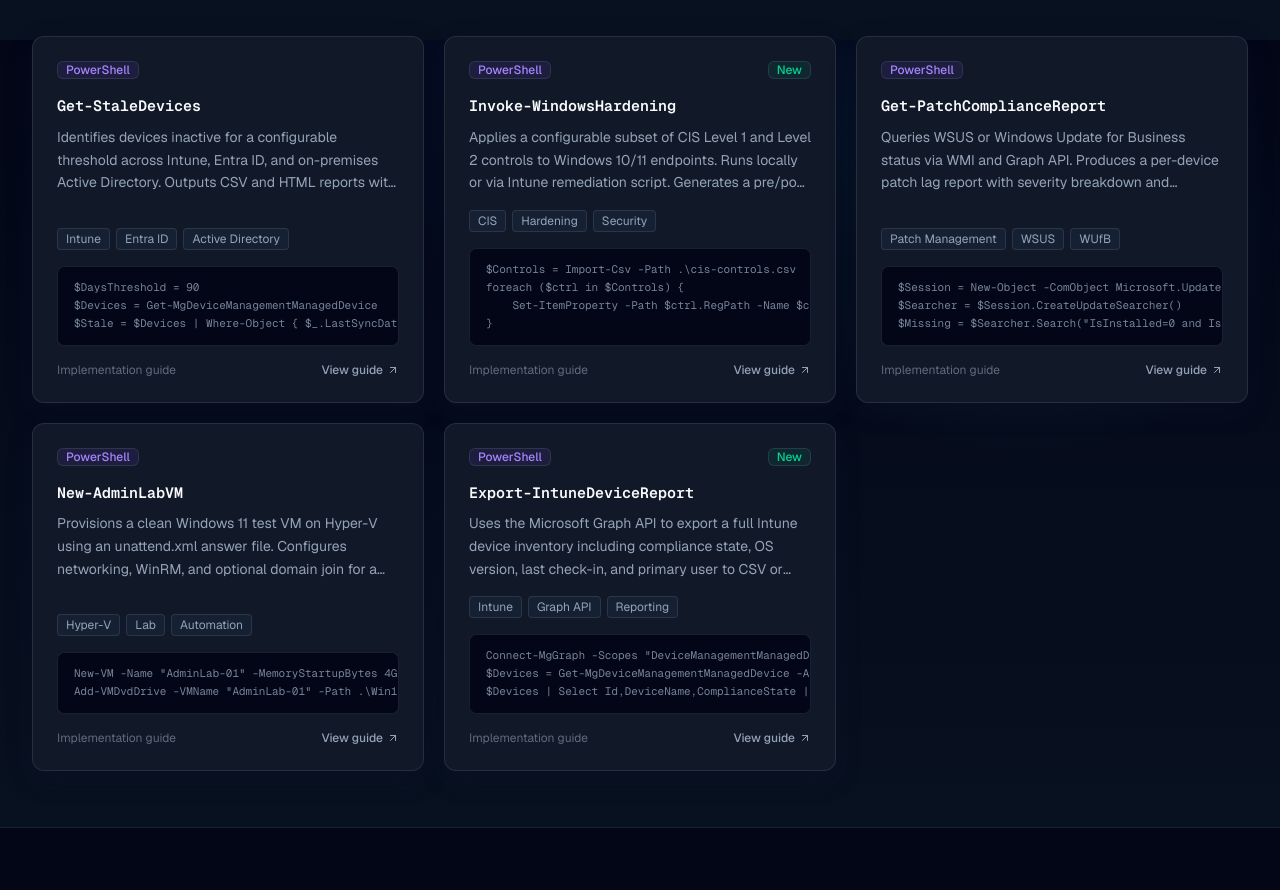
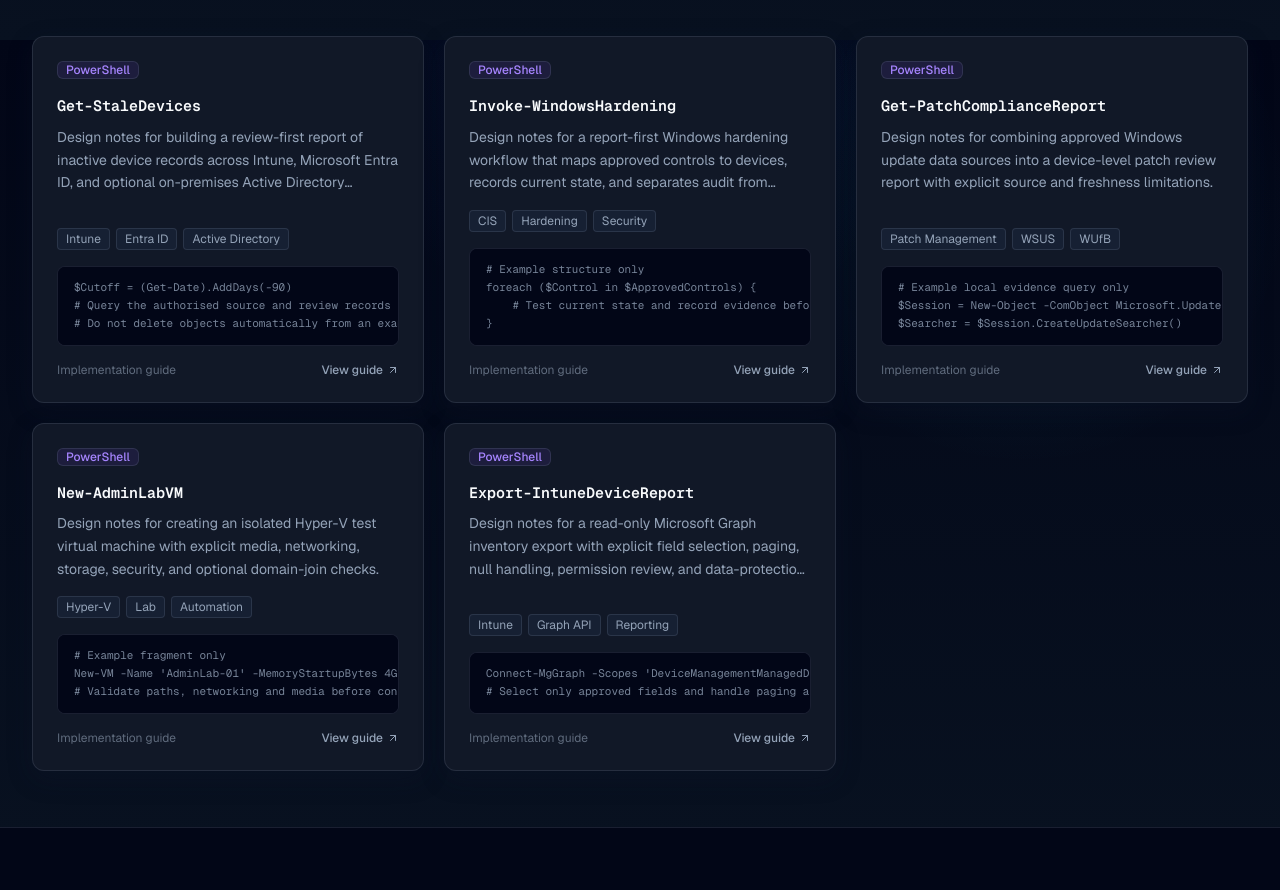
Before and after one commit to Jackoma0209/adminsignal, a Next.js app: page /scripts in a window 1280 px wide. Shown: the part 760-1650 px from the top of the page. Built offline with nearby package versions, Linux system fonts and the light colour scheme; no server answers.

Commit message:
Remove unsupported testing and support claims from script data

```diff
--- a/src/data/scripts.ts
+++ b/src/data/scripts.ts
@@ -7,17 +7,21 @@ export interface Script {
   tags: string[]
   codePreview?: string
   status: 'implementation-guide' | 'full-script-available'
-  lastTested: string
   version: string
-  supportedEnvironments: string[]
+  environmentAssumptions: string[]
   requiredPermissions: string[]
-  expectedOutput: string
+  intendedOutput: string
   sourceUrl?: string
   sourceFileUrl?: string
   isNew?: boolean
   isFeatured?: boolean
 }
 
+/**
+ * Incomplete implementation patterns. None of the entries below should be
+ * described as tested, supported, downloadable, or production-ready until a
+ * complete source file and reproducible validation record are published.
+ */
 export const scripts: Script[] = [
   {
     id: '1',
@@ -25,27 +29,26 @@ export const scripts: Script[] = [
     slug: 'get-stale-devices',
     language: 'PowerShell',
     description:
-      'Identifies devices inactive for a configurable threshold across Intune, Entra ID, and on-premises Active Directory. Outputs CSV and HTML reports with remediation actions.',
+      'Design notes for building a review-first report of inactive device records across Intune, Microsoft Entra ID, and optional on-premises Active Directory sources.',
     tags: ['Intune', 'Entra ID', 'Active Directory', 'Reporting'],
     status: 'implementation-guide',
-    lastTested: 'Apr 27, 2026',
     version: 'Guide v0.2',
-    supportedEnvironments: [
-      'Windows 10/11 admin workstation',
-      'Microsoft Graph PowerShell SDK 2.x',
-      'Microsoft Intune and Microsoft Entra ID tenants',
-      'Optional on-premises Active Directory with RSAT tools',
+    environmentAssumptions: [
+      'An authorised Windows admin workstation',
+      'A current Microsoft Graph PowerShell SDK installation',
+      'Access to the relevant Microsoft Intune and Entra ID tenant',
+      'Optional Active Directory access through approved RSAT tooling',
     ],
     requiredPermissions: [
-      'Device.Read.All',
-      'DeviceManagementManagedDevices.Read.All',
-      'Read access to Active Directory when using the AD source',
+      'Device.Read.All for Entra device records',
+      'DeviceManagementManagedDevices.Read.All for Intune managed-device records',
+      'Directory read access when an on-premises Active Directory source is included',
     ],
-    expectedOutput:
-      'CSV and HTML reports listing stale Intune, Entra ID, and Active Directory device records with review-first remediation recommendations.',
-    codePreview: `$DaysThreshold = 90
-$Devices = Get-MgDeviceManagementManagedDevice
-$Stale = $Devices | Where-Object { $_.LastSyncDateTime -lt (Get-Date).AddDays(-$DaysThreshold) }`,
+    intendedOutput:
+      'A review queue or report that identifies potentially stale records, records the evidence used, and avoids deleting any object automatically.',
+    codePreview: `$Cutoff = (Get-Date).AddDays(-90)
+# Query the authorised source and review records older than $Cutoff
+# Do not delete objects automatically from an example fragment.`,
     isFeatured: true,
   },
   {
@@ -54,29 +57,27 @@ $Stale = $Devices | Where-Object { $_.LastSyncDateTime -lt (Get-Date).AddDays(-$
     slug: 'invoke-windows-hardening',
     language: 'PowerShell',
     description:
-      'Applies a configurable subset of CIS Level 1 and Level 2 controls to Windows 10/11 endpoints. Runs locally or via Intune remediation script. Generates a pre/post compliance delta report.',
+      'Design notes for a report-first Windows hardening workflow that maps approved controls to devices, records current state, and separates audit from remediation.',
     tags: ['CIS', 'Hardening', 'Security', 'Compliance'],
     status: 'implementation-guide',
-    lastTested: 'Apr 27, 2026',
     version: 'Guide v0.2',
-    supportedEnvironments: [
-      'Windows 10 22H2 and Windows 11 22H2 or later',
-      'PowerShell 5.1 or PowerShell 7.4',
-      'Local Administrator or Intune SYSTEM execution context',
-      'CIS Windows 11 Benchmark aligned pilot devices',
+    environmentAssumptions: [
+      'A disposable lab or approved pilot device matching the target Windows build',
+      'An organisation-approved hardening baseline and change record',
+      'A tested recovery path for registry, security policy, Defender, firewall, and BitLocker changes',
+      'Separate audit and remediation execution modes',
     ],
     requiredPermissions: [
-      'Local Administrator or SYSTEM on target devices',
-      'Permission to deploy Intune remediation scripts when used through Intune',
-      'Change approval for registry, security policy, Defender, firewall, and BitLocker settings',
+      'Local Administrator or an approved device-management execution context',
+      'Permission to deploy remediation scripts when Intune is used',
+      'Change approval for every control that alters device security or availability',
     ],
-    expectedOutput:
-      'Pre/post HTML compliance report showing audited, applied, skipped, and failed controls with enough detail for rollback review.',
-    codePreview: `$Controls = Import-Csv -Path .\\cis-controls.csv
-foreach ($ctrl in $Controls) {
-    Set-ItemProperty -Path $ctrl.RegPath -Name $ctrl.Name -Value $ctrl.Value
+    intendedOutput:
+      'An audit report that records each evaluated control as compliant, non-compliant, not applicable, skipped, or failed before any approved remediation is attempted.',
+    codePreview: `# Example structure only
+foreach ($Control in $ApprovedControls) {
+    # Test current state and record evidence before remediation
 }`,
-    isNew: true,
     isFeatured: true,
   },
   {
@@ -85,27 +86,26 @@ foreach ($ctrl in $Controls) {
     slug: 'get-patch-compliance-report',
     language: 'PowerShell',
     description:
-      'Queries WSUS or Windows Update for Business status via WMI and Graph API. Produces a per-device patch lag report with severity breakdown and exportable HTML dashboard.',
+      'Design notes for combining approved Windows update data sources into a device-level patch review report with explicit source and freshness limitations.',
     tags: ['Patch Management', 'WSUS', 'WUfB', 'Reporting'],
     status: 'implementation-guide',
-    lastTested: 'Apr 27, 2026',
     version: 'Guide v0.2',
-    supportedEnvironments: [
-      'Windows Server 2022 WSUS',
-      'Windows 10/11 clients',
-      'Windows Update for Business reporting through Microsoft Graph',
-      'Microsoft Graph PowerShell SDK 2.x',
+    environmentAssumptions: [
+      'A documented choice of WSUS, Windows Update for Business reporting, or another authoritative source',
+      'Representative pilot devices with known update state',
+      'A reporting definition for compliant, overdue, unknown, and excluded devices',
+      'Awareness that local update search results and cloud reporting can differ in freshness and scope',
     ],
     requiredPermissions: [
-      'WSUS Reporters role or higher for WSUS mode',
-      'DeviceManagementManagedDevices.Read.All',
-      'WindowsUpdates.ReadWrite.All',
+      'Read-only access to the selected update-reporting source',
+      'Approved Microsoft Graph permissions if cloud update data is queried',
+      'No remediation permissions for a report-only implementation',
     ],
-    expectedOutput:
-      'CSV and HTML patch compliance dashboard with device lag, missing update counts, severity breakdowns, and validation checks.',
-    codePreview: `$Session = New-Object -ComObject Microsoft.Update.Session
-$Searcher = $Session.CreateUpdateSearcher()
-$Missing = $Searcher.Search("IsInstalled=0 and IsHidden=0")`,
+    intendedOutput:
+      'A timestamped report that shows the source, last-seen evidence, update state, exclusions, unknown devices, and the limitations of the collected data.',
+    codePreview: `# Example local evidence query only
+$Session = New-Object -ComObject Microsoft.Update.Session
+$Searcher = $Session.CreateUpdateSearcher()`,
     isFeatured: true,
   },
   {
@@ -114,26 +114,26 @@ $Missing = $Searcher.Search("IsInstalled=0 and IsHidden=0")`,
     slug: 'new-admin-lab-vm',
     language: 'PowerShell',
     description:
-      'Provisions a clean Windows 11 test VM on Hyper-V using an unattend.xml answer file. Configures networking, WinRM, and optional domain join for a repeatable lab baseline.',
+      'Design notes for creating an isolated Hyper-V test virtual machine with explicit media, networking, storage, security, and optional domain-join checks.',
     tags: ['Hyper-V', 'Lab', 'Automation', 'Windows 11'],
     status: 'implementation-guide',
-    lastTested: 'Apr 27, 2026',
     version: 'Guide v0.2',
-    supportedEnvironments: [
-      'Windows 11 24H2 Hyper-V host',
-      'Windows 11 Enterprise or Pro ISO',
-      'PowerShell 5.1 or PowerShell 7.4',
-      'Isolated lab or pilot network',
+    environmentAssumptions: [
+      'An authorised Hyper-V host with sufficient storage and memory',
+      'Valid Windows installation media and licensing',
+      'An isolated or controlled virtual network',
+      'A disposable lab workflow rather than an unattended production provisioning process',
     ],
     requiredPermissions: [
       'Local Administrator on the Hyper-V host',
-      'Permission to create VMs, VHDX files, and virtual network attachments',
-      'Domain join rights only when -DomainJoin is used',
+      'Permission to create VMs, virtual disks, switches, and media attachments',
+      'Separately approved domain-join rights only when that optional step is used',
     ],
-    expectedOutput:
-      'Generation 2 Hyper-V lab VM with attached Windows ISO, dynamically expanding VHDX, optional domain join, and WinRM validation steps.',
-    codePreview: `New-VM -Name "AdminLab-01" -MemoryStartupBytes 4GB -Generation 2
-Add-VMDvdDrive -VMName "AdminLab-01" -Path .\\Win11.iso`,
+    intendedOutput:
+      'A documented lab VM definition and validation checklist; the example fragments do not constitute a complete provisioning script or answer-file generator.',
+    codePreview: `# Example fragment only
+New-VM -Name 'AdminLab-01' -MemoryStartupBytes 4GB -Generation 2
+# Validate paths, networking and media before continuing.`,
   },
   {
     id: '5',
@@ -141,27 +141,24 @@ Add-VMDvdDrive -VMName "AdminLab-01" -Path .\\Win11.iso`,
     slug: 'export-intune-device-report',
     language: 'PowerShell',
     description:
-      'Uses the Microsoft Graph API to export a full Intune device inventory including compliance state, OS version, last check-in, and primary user to CSV or JSON.',
+      'Design notes for a read-only Microsoft Graph inventory export with explicit field selection, paging, null handling, permission review, and data-protection controls.',
     tags: ['Intune', 'Graph API', 'Reporting', 'Inventory'],
     status: 'implementation-guide',
-    lastTested: 'Apr 27, 2026',
     version: 'Guide v0.2',
-    supportedEnvironments: [
-      'Windows 11 24H2 admin workstation',
-      'Microsoft Graph PowerShell SDK 2.x',
-      'Microsoft Intune tenant',
-      'CSV or JSON reporting workflow',
+    environmentAssumptions: [
+      'An authorised admin workstation with a current Microsoft Graph PowerShell SDK',
+      'A Microsoft Intune tenant containing representative test records',
+      'A defined data-minimisation and retention policy for exported device and user data',
+      'Validation against portal records and Graph paging behaviour',
     ],
     requiredPermissions: [
-      'DeviceManagementManagedDevices.Read.All',
-      'DeviceManagementConfiguration.Read.All when using -IncludeCompliance',
-      'Directory.Read.All for primary user resolution',
+      'DeviceManagementManagedDevices.Read.All for managed-device inventory',
+      'Additional read scopes only when the selected report fields require them',
+      'Approved access to any exported personal or device-identifying information',
     ],
-    expectedOutput:
-      'CSV and/or JSON Intune inventory export with device name, OS, compliance state, last check-in, primary user, and optional compliance policy results.',
-    codePreview: `Connect-MgGraph -Scopes "DeviceManagementManagedDevices.Read.All"
-$Devices = Get-MgDeviceManagementManagedDevice -All
-$Devices | Select Id,DeviceName,ComplianceState | Export-Csv inventory.csv`,
-    isNew: true,
+    intendedOutput:
+      'A read-only CSV or JSON export containing only approved fields, with collection time, query scope, paging status, null values, and any failed lookups recorded.',
+    codePreview: `Connect-MgGraph -Scopes 'DeviceManagementManagedDevices.Read.All'
+# Select only approved fields and handle paging and null values explicitly.`,
   },
 ]
```
